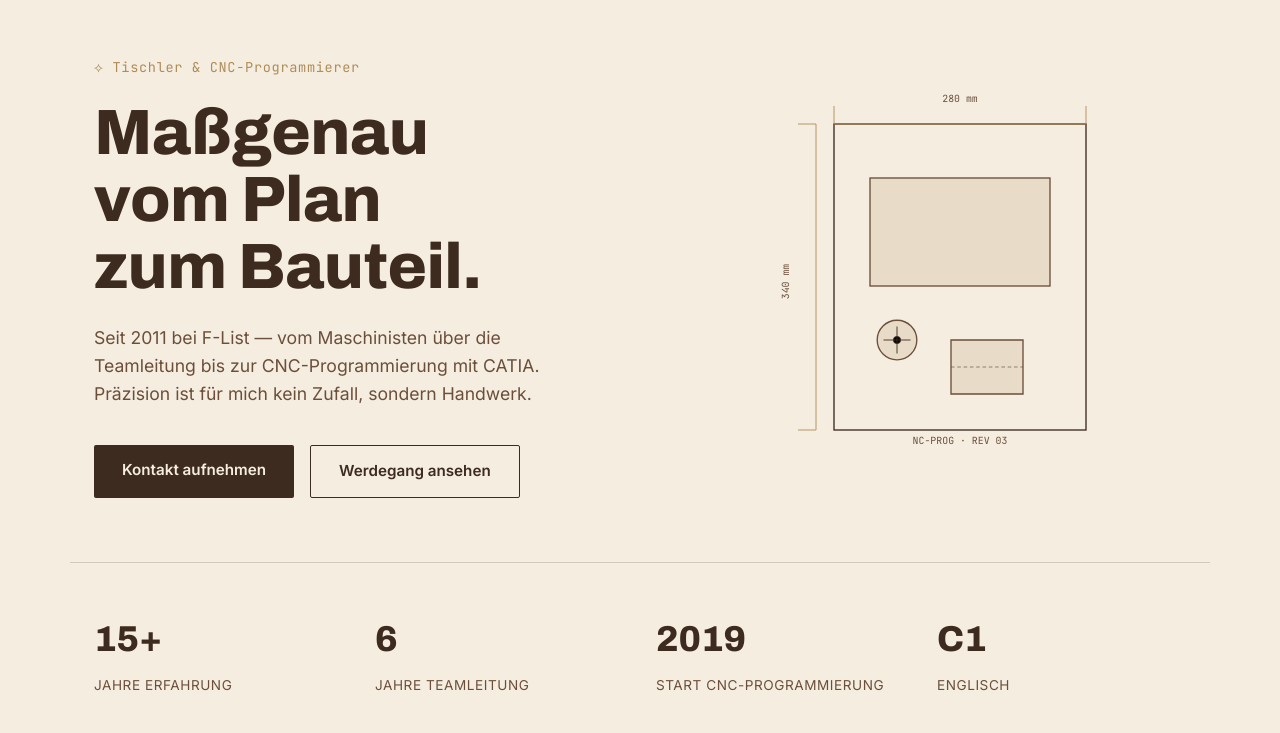
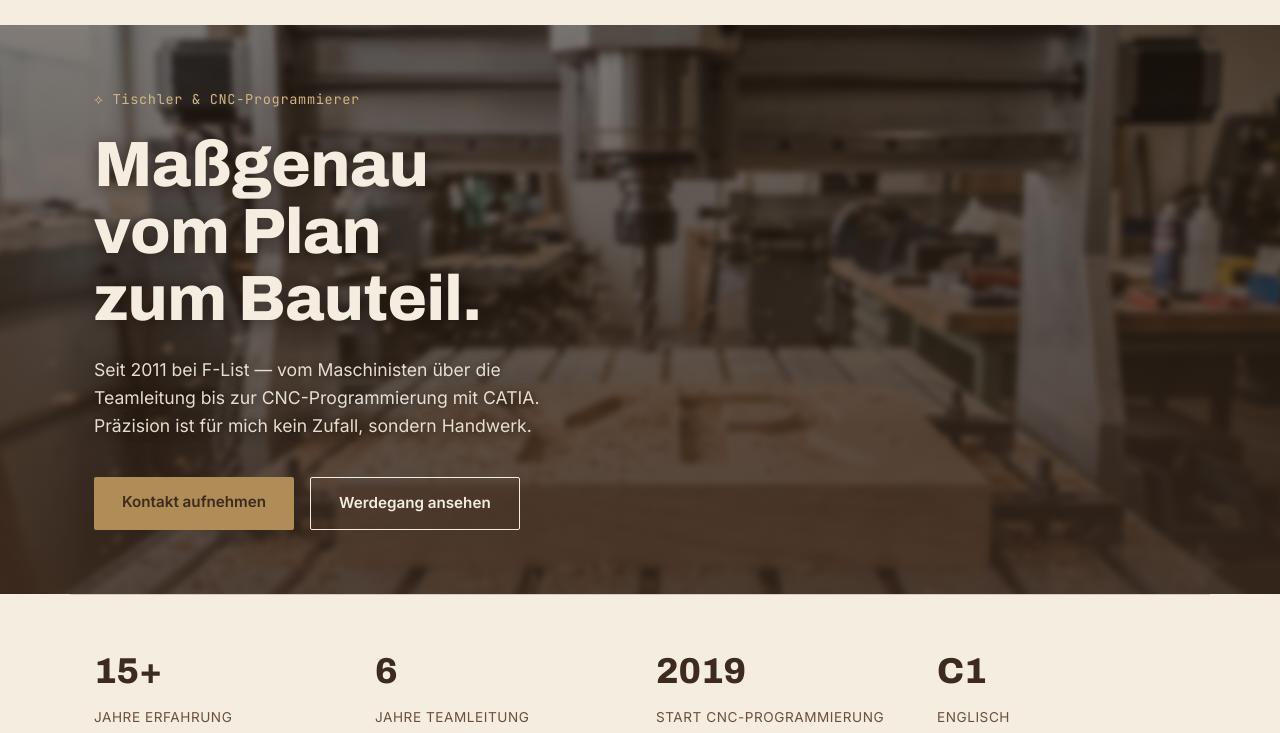
Before and after one commit to buildwithyr/cv-website, a plain HTML site: page index.html in a window 1280 px wide. Shown: the part 67-800 px from the top of the page. Drawn offline with Linux system fonts and the light colour scheme.

Commit message:
Hero der Startseite auf Hintergrundbild umgestellt
- Blueprint-SVG und Zwei-Spalten-Layout im Hero entfernt
- Werkstatt-/CNC-Foto (hero-cnc.webp) als vollflächiges Cover-Hintergrundbild,
  dezent unscharf und abgedunkelt, mit Wood-Dark-Verlauf von oben nach unten
- Hero-Text und Buttons mittig über volle Breite, helle Textfarbe für Kontrast,
  Buttons in Messing/Hell angepasst
- Toten CSS-Code der entfernten SVG aufgeräumt (.hero-grid, .hero-visual, .bp-*)

Co-Authored-By: Claude Opus 4.8 <noreply@anthropic.com>
Claude-Session: https://claude.ai/code/session_01WHJxn9H8BX79G7bC7pXfWE

```diff
--- a/index.html
+++ b/index.html
@@ -31,40 +31,13 @@
 <main id="main">
 
   <section class="hero">
-    <div class="hero-grid">
-      <div class="hero-text">
+    <div class="hero-inner">
       <p class="eyebrow">⟡ Tischler &amp; CNC-Programmierer</p>
       <h1>Maßgenau<br>vom Plan<br>zum Bauteil.</h1>
       <p class="hero-lede">Seit 2011 bei F-List — vom Maschinisten über die Teamleitung bis zur CNC-Programmierung mit CATIA. Präzision ist für mich kein Zufall, sondern Handwerk.</p>
       <div class="hero-actions">
         <a href="kontakt.html" class="btn btn-primary">Kontakt aufnehmen</a>
         <a href="werdegang.html" class="btn btn-ghost">Werdegang ansehen</a>
-        </div>
-      </div>
-      <div class="hero-visual" aria-hidden="true">
-        <svg viewBox="-30 0 400 420" class="blueprint" role="img" aria-label="Technische Bemaßungs-Skizze">
-          <rect x="40" y="40" width="280" height="340" class="bp-frame"/>
-          <line x1="40" y1="40" x2="320" y2="40" class="bp-dim"/>
-          <line x1="40" y1="20" x2="40" y2="40" class="bp-dim"/>
-          <line x1="320" y1="20" x2="320" y2="40" class="bp-dim"/>
-          <text x="180" y="15" class="bp-label" text-anchor="middle">280 mm</text>
-
-          <line x1="20" y1="40" x2="20" y2="380" class="bp-dim"/>
-          <line x1="0" y1="40" x2="20" y2="40" class="bp-dim"/>
-          <line x1="0" y1="380" x2="20" y2="380" class="bp-dim"/>
-          <text x="-10" y="215" class="bp-label" text-anchor="middle" transform="rotate(-90 -10 215)">340 mm</text>
-
-          <rect x="80" y="100" width="200" height="120" class="bp-shape"/>
-          <circle cx="110" cy="280" r="22" class="bp-shape"/>
-          <circle cx="110" cy="280" r="4" class="bp-crosshair"/>
-          <line x1="95" y1="280" x2="125" y2="280" class="bp-crosshair"/>
-          <line x1="110" y1="265" x2="110" y2="295" class="bp-crosshair"/>
-
-          <path d="M170 280 L250 280 L250 340 L170 340 Z" class="bp-shape"/>
-          <line x1="170" y1="310" x2="250" y2="310" class="bp-dim-thin"/>
-
-          <text x="180" y="395" class="bp-label" text-anchor="middle">NC-PROG · REV 03</text>
-        </svg>
       </div>
     </div>
   </section>
--- a/style.css
+++ b/style.css
@@ -148,19 +148,48 @@ img { max-width: 100%; display: block; }
 }
 
 /* ============================================
-   HERO
+   HERO (Hintergrundbild)
    ============================================ */
 .hero {
+  position: relative;
+  overflow: hidden;
+  isolation: isolate;
+  display: flex;
+  flex-direction: column;
+  justify-content: center;
+  min-height: clamp(440px, 68vh, 640px);
+  padding: 4rem 0;
+}
+
+/* Bildebene: leicht unscharf und abgedunkelt */
+.hero::before {
+  content: "";
+  position: absolute;
+  inset: 0;
+  background: url("hero-cnc.webp") center / cover no-repeat;
+  filter: blur(3px) brightness(0.62);
+  transform: scale(1.06);
+  z-index: 0;
+}
+
+/* Verlauf-Overlay: oben leicht, unten kräftiger (Wood-Dark) */
+.hero::after {
+  content: "";
+  position: absolute;
+  inset: 0;
+  background: linear-gradient(180deg,
+    rgba(61, 43, 31, 0.30) 0%,
+    rgba(61, 43, 31, 0.78) 100%);
+  z-index: 1;
+}
+
+.hero-inner {
+  position: relative;
+  z-index: 2;
   max-width: var(--max-width);
   margin: 0 auto;
-  padding: 2rem 1.5rem 4rem;
-}
-
-.hero-grid {
-  display: grid;
-  grid-template-columns: 1.1fr 0.9fr;
-  gap: 3rem;
-  align-items: center;
+  width: 100%;
+  padding: 0 1.5rem;
 }
 
 .eyebrow {
@@ -171,20 +200,26 @@ img { max-width: 100%; display: block; }
   margin-bottom: 1.25rem;
 }
 
-.hero-text h1 {
+.hero .eyebrow {
+  color: var(--brass-light);
+}
+
+.hero h1 {
   font-family: var(--font-display);
   font-weight: 800;
   font-size: clamp(2.5rem, 5vw, 4rem);
   line-height: 1.05;
-  color: var(--wood-dark);
+  color: var(--oak-light);
   letter-spacing: -0.01em;
+  text-shadow: 0 2px 16px rgba(20, 12, 6, 0.55);
 }
 
 .hero-lede {
   margin-top: 1.5rem;
   font-size: 1.1rem;
-  color: var(--wood-mid);
+  color: rgba(244, 237, 224, 0.92);
   max-width: 480px;
+  text-shadow: 0 1px 10px rgba(20, 12, 6, 0.5);
 }
 
 .hero-actions {
@@ -222,49 +257,24 @@ img { max-width: 100%; display: block; }
   color: var(--oak-light);
 }
 
-/* Blueprint SVG illustration */
-.hero-visual {
-  display: flex;
-  justify-content: center;
+/* Buttons über dem dunklen Hero-Bild */
+.hero .btn-primary {
+  background: var(--brass);
+  color: var(--wood-dark);
 }
 
-.blueprint {
-  width: 100%;
-  max-width: 360px;
+.hero .btn-primary:hover {
+  background: var(--brass-light);
 }
 
-.bp-frame {
-  fill: none;
-  stroke: var(--wood-dark);
-  stroke-width: 1.5;
+.hero .btn-ghost {
+  border-color: var(--oak-light);
+  color: var(--oak-light);
 }
 
-.bp-shape {
-  fill: var(--oak);
-  stroke: var(--wood-mid);
-  stroke-width: 1.5;
-}
-
-.bp-dim {
-  stroke: var(--brass);
-  stroke-width: 1;
-}
-
-.bp-dim-thin {
-  stroke: var(--wood-mid);
-  stroke-width: 0.75;
-  stroke-dasharray: 4 3;
-}
-
-.bp-crosshair {
-  stroke: var(--wood-dark);
-  stroke-width: 1;
-}
-
-.bp-label {
-  font-family: var(--font-mono);
-  font-size: 11px;
-  fill: var(--wood-mid);
+.hero .btn-ghost:hover {
+  background: var(--oak-light);
+  color: var(--wood-dark);
 }
 
 /* ============================================
@@ -708,8 +718,7 @@ img { max-width: 100%; display: block; }
     z-index: 10;
   }
 
-  .hero-grid { grid-template-columns: 1fr; }
-  .hero-visual { order: -1; max-width: 280px; margin: 0 auto; }
+  .hero { min-height: 70vh; padding: 3rem 0; }
   .stats { grid-template-columns: repeat(2, 1fr); }
   .preview-cards { grid-template-columns: 1fr; }
   .skills-grid { grid-template-columns: 1fr; }
```
Also changed, not shown: hero-cnc.webp (added). Lines whose indentation alone changed are shown as unchanged.
